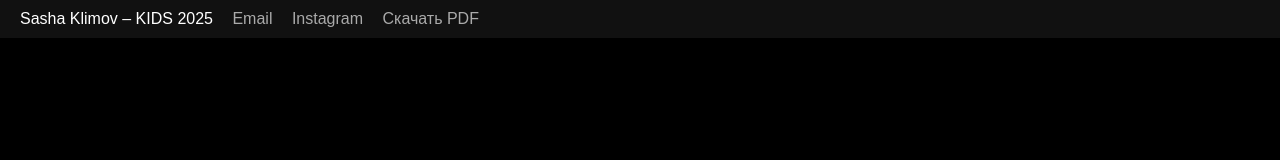
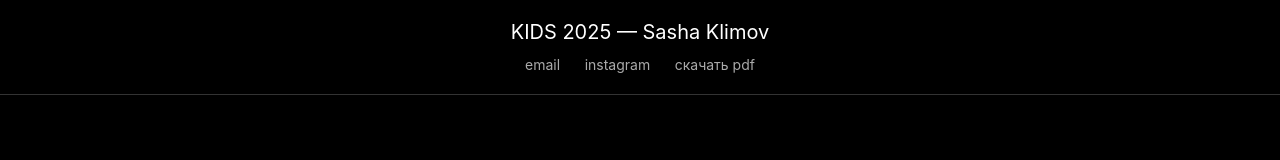
Before and after one commit to sashaklimov/kids-portfolio, a plain HTML site: page index.html in a window 1280 px wide. Drawn offline with Linux system fonts and the light colour scheme.

Commit message:
Update index.html

```diff
--- a/index.html
+++ b/index.html
@@ -3,41 +3,72 @@
 <html lang="ru">
 <head>
   <meta charset="UTF-8">
-  <title>Sasha Klimov – KIDS 2025</title>
+  <title>KIDS 2025 — Sasha Klimov</title>
   <meta name="viewport" content="width=device-width, initial-scale=1.0">
   <style>
-    html, body {
+    * {
+      box-sizing: border-box;
+    }
+    body {
       margin: 0;
       padding: 0;
-      height: 100%;
       background-color: #000;
-      font-family: sans-serif;
+      color: #fff;
+      font-family: -apple-system, BlinkMacSystemFont, "Segoe UI", Roboto, Oxygen,
+        Ubuntu, Cantarell, "Open Sans", "Helvetica Neue", sans-serif;
     }
-    .topbar {
-      background: #111;
+    header {
+      padding: 20px;
+      text-align: center;
+      background-color: #000;
+      border-bottom: 1px solid #333;
+    }
+    header h1 {
+      font-size: 20px;
+      margin: 0;
       color: #fff;
-      padding: 10px 20px;
-      font-size: 16px;
+      font-weight: 400;
     }
-    .topbar a {
+    .links {
+      margin-top: 10px;
+    }
+    .links a {
       color: #aaa;
       text-decoration: none;
-      margin-left: 15px;
+      margin: 0 10px;
+      font-size: 14px;
+    }
+    .pdf-container {
+      width: 100%;
+      height: 100vh;
     }
     iframe {
       width: 100%;
-      height: calc(100% - 50px);
+      height: calc(100vh - 100px);
       border: none;
+    }
+    @media (max-width: 600px) {
+      header h1 {
+        font-size: 16px;
+      }
+      .links a {
+        display: block;
+        margin: 5px 0;
+      }
     }
   </style>
 </head>
 <body>
-  <div class="topbar">
-    Sasha Klimov – KIDS 2025
-    <a href="mailto:sashaklimovstudio@gmail.com">Email</a>
-    <a href="https://www.instagram.com/sashaklimovstudio" target="_blank">Instagram</a>
-    <a href="kids-2025.pdf" download>Скачать PDF</a>
+  <header>
+    <h1>KIDS 2025 — Sasha Klimov</h1>
+    <div class="links">
+      <a href="mailto:sashaklimovstudio@gmail.com">email</a>
+      <a href="https://www.instagram.com/sashaklimovstudio" target="_blank">instagram</a>
+      <a href="kids-2025.pdf" download>скачать pdf</a>
+    </div>
+  </header>
+  <div class="pdf-container">
+    <iframe src="kids-2025.pdf"></iframe>
   </div>
-  <iframe src="kids-2025.pdf"></iframe>
 </body>
 </html>
```
